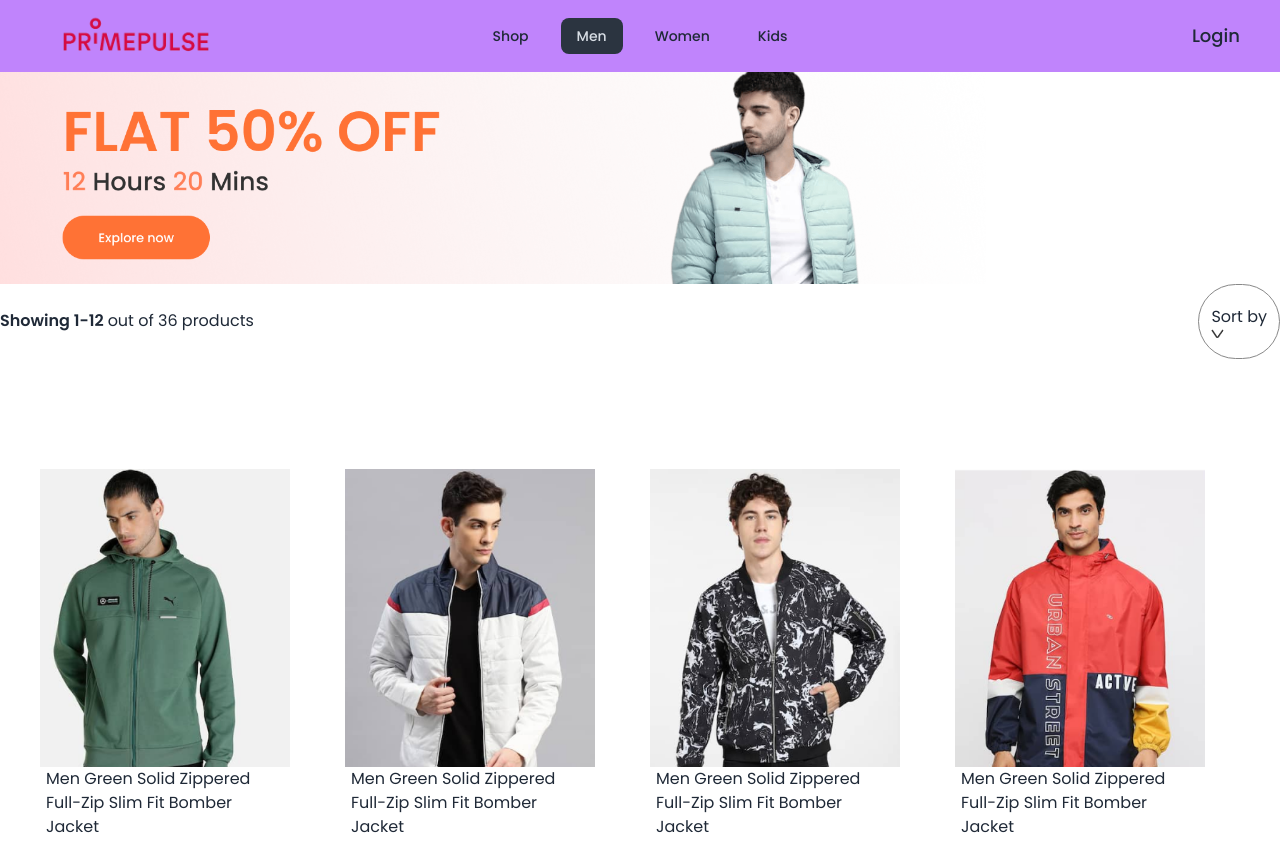
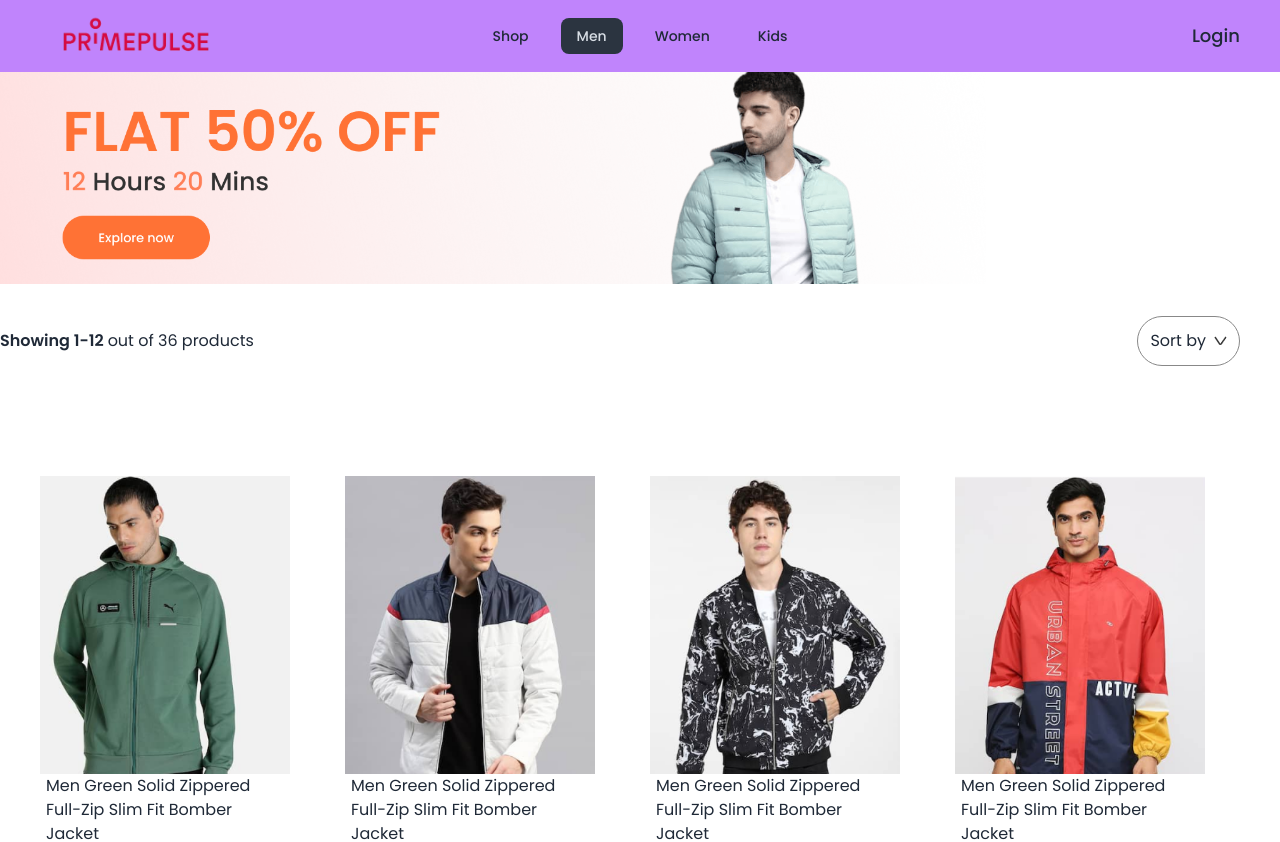
Before and after one commit to MIRNOMAN/PrimePulse-clothing-brand-client, a React (Vite) app: page /men in a window 1280 px wide. Shown: the top 842 px of the page. Built offline with nearby package versions, Linux system fonts and the light colour scheme.

Commit message:
create men women kids category

```diff
--- a/src/Pages/Men/Men.jsx
+++ b/src/Pages/Men/Men.jsx
@@ -10,11 +10,11 @@ const Men = () => {
   return (
     <div className="shop-category">
       <img className="block  w-[77%]" src={men_banner} alt="" />
-      <div className="flex m-[0px 170px] justify-between items-center">
+      <div className="flex m-[0px 170px] mt-8 justify-between items-center">
         <p>
           <span className="font-semibold">Showing 1-12 </span> out of 36 products
         </p>
-        <div className="px-3 py-5  shopcategory-sort ">
+        <div className="mx-10 p-3 flex justify-center items-center gap-2  shopcategory-sort ">
           Sort by <img src={dropdown_icon} alt="" />
         </div>
       </div>
```
